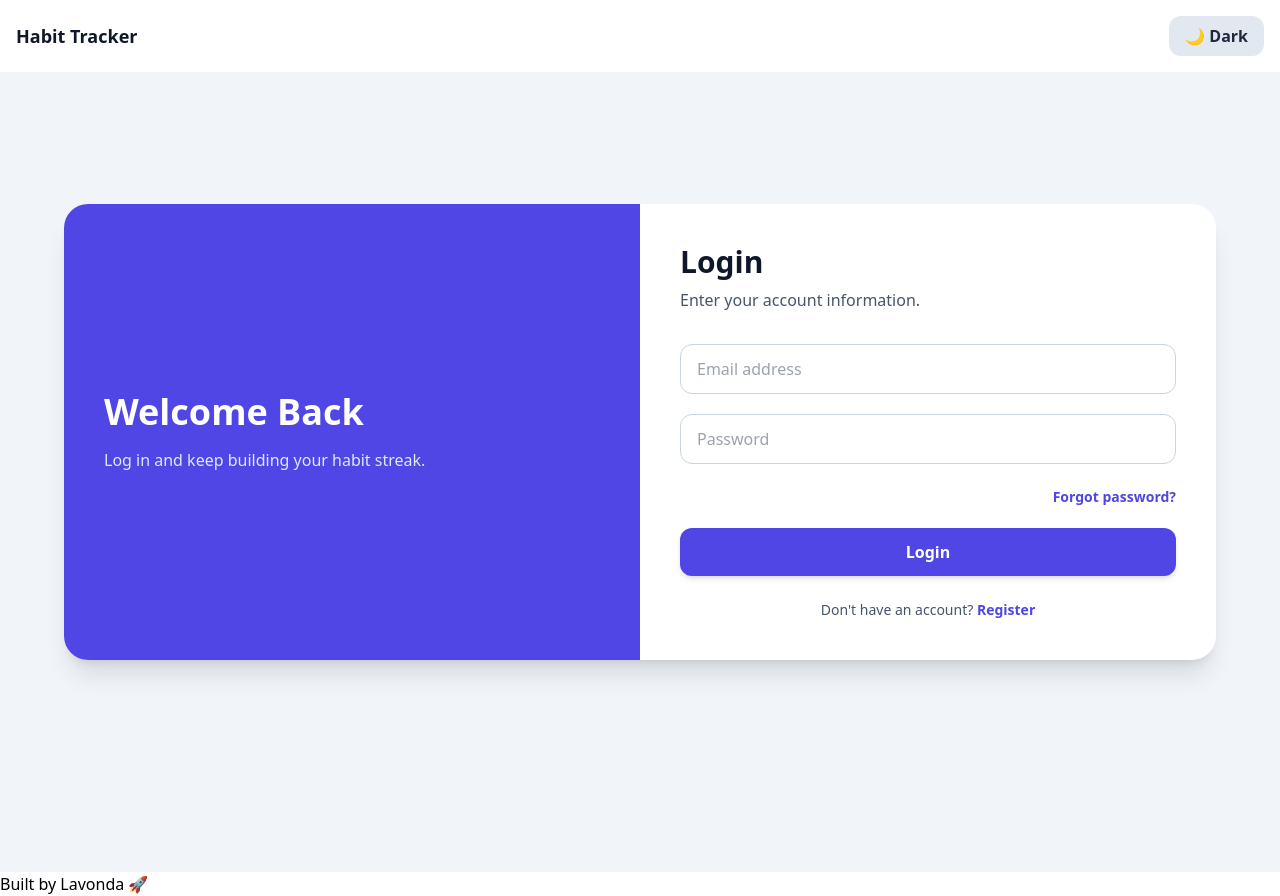
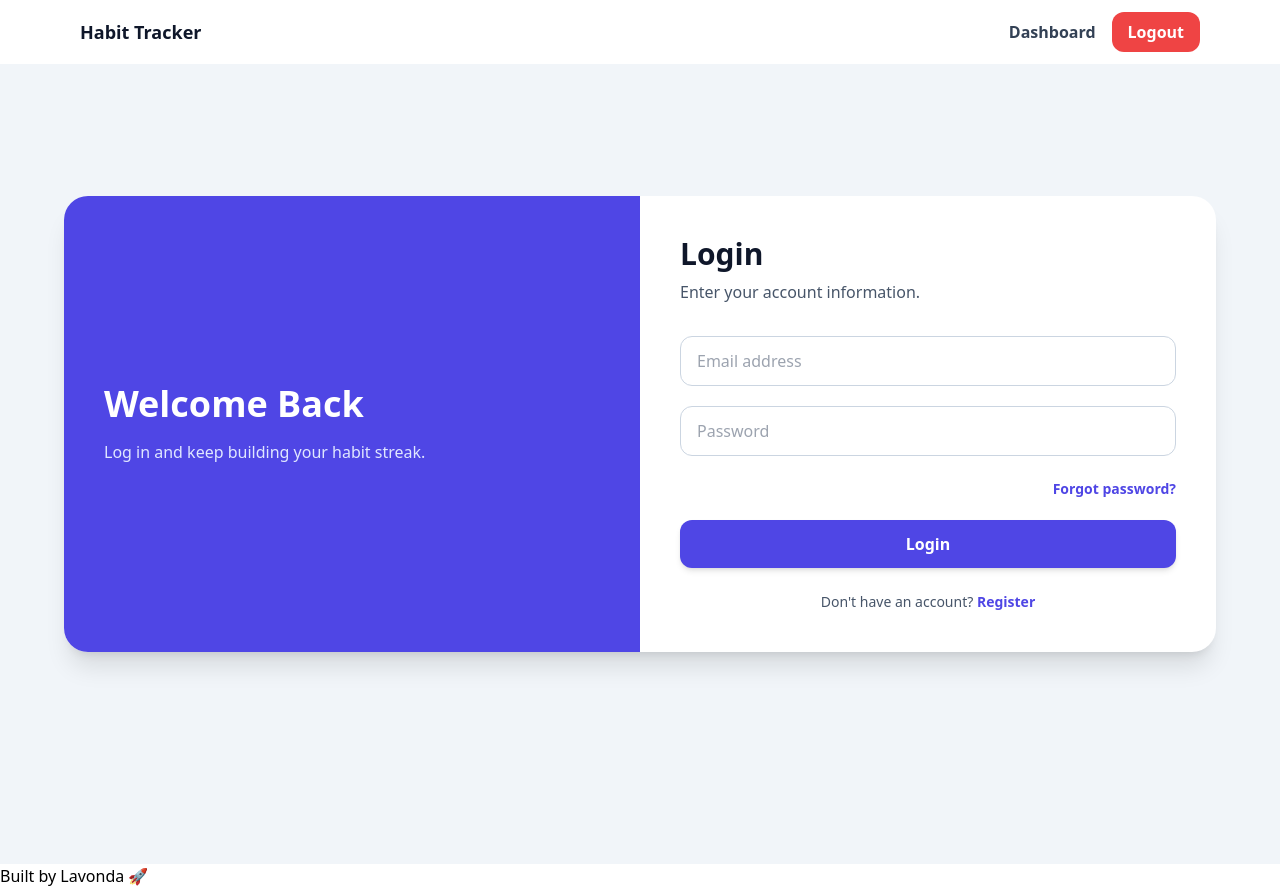
Before and after one commit to lavondamaxwell1-cpu/Habit_Tracker, a React (Vite) app in the folder client/: page /login in a window 1280 px wide. Built offline with nearby package versions, Linux system fonts and the light colour scheme; no server answers.

Commit message:
remove dark mode

```diff
--- a/client/src/components/HabitCardWithProgress.jsx
+++ b/client/src/components/HabitCardWithProgress.jsx
@@ -1,4 +1,4 @@
-import { motion } from "framer-motion";
+
 
 export default function HabitCardWithProgress({
   habit,
@@ -17,41 +17,29 @@ export default function HabitCardWithProgress({
   const missed = last && now - last > 1000 * 60 * 60 * 24 * 1.5;
 
  return (
-    <motion.div
-      initial={{ opacity: 0, y: 12 }}
-      animate={{ opacity: 1, y: 0 }}
-      transition={{ duration: 0.25 }}
-      className="rounded-2xl bg-white p-5 shadow-md dark:bg-slate-900"
-    >
-      <h2 className="text-xl font-bold text-slate-900 dark:text-white">
-        {habit.title}
-      </h2>
+   <div className="rounded-2xl bg-white p-5 shadow-md transition hover:-translate-y-1 hover:shadow-lg">
+     <h2 className="text-xl font-bold text-slate-900">{habit.title}</h2>
 
+     {/* Progress */}
      <div className="mt-4 h-3 overflow-hidden rounded-full bg-slate-200">
        <div
-           className="text-sm text-slate-600 dark:text-slate-300">
+         className="h-full rounded-full bg-indigo-600 transition-all"
          style={{ width: `${progress}%` }}
-        </div>
+       />
      </div>
 
      <div className="mt-2 flex justify-between text-sm font-semibold">
-        <span className="text-slate-600 dark:text-slate-300">Progress</span>
+       <span className="text-slate-600">Progress</span>
        <span className="text-indigo-600">{progress}%</span>
      </div>
 
+     {/* Streaks */}
      <div className="mt-4 grid grid-cols-2 gap-3">
        <div className="rounded-xl bg-orange-50 p-3 text-center">
          <p className="text-sm font-semibold text-orange-600">🔥 Streak</p>
-
-          <motion.p
-            key={habit.streak}
-            initial={{ scale: 0.6 }}
-            animate={{ scale: 1 }}
-            transition={{ type: "spring", stiffness: 300 }}
-            className="text-xl font-bold text-orange-700"
-          >
+         <p className="text-xl font-bold text-orange-700">
            {habit.streak || 0}
-          </motion.p>
+         </p>
        </div>
 
        <div className="rounded-xl bg-purple-50 p-3 text-center">
@@ -62,6 +50,7 @@ export default function HabitCardWithProgress({
        </div>
      </div>
 
+     {/* Calendar */}
      <div className="mt-4">
        <p className="mb-2 text-sm font-semibold text-slate-700">
          Last 7 completions
@@ -84,14 +73,13 @@ export default function HabitCardWithProgress({
        </div>
      </div>
 
-      <motion.button
-        whileTap={{ scale: 0.95 }}
-        whileHover={{ scale: isCompletedToday ? 1 : 1.03 }}
+     {/* Complete Button */}
+     <button
        onClick={() => onComplete(habit)}
        disabled={isCompletedToday}
        className={`mt-5 w-full rounded-xl py-3 font-bold text-white ${
          isCompletedToday
-            ? "cursor-not-allowed bg-gray-400"
+           ? "bg-gray-400 cursor-not-allowed"
            : "bg-emerald-500 hover:bg-emerald-600"
        }`}
      >
@@ -100,14 +88,16 @@ export default function HabitCardWithProgress({
          : habit.streak === 0
            ? "Start Streak 🔥"
            : "Keep Streak Alive 🔥"}
-      </motion.button>
+     </button>
 
+     {/* Missed message */}
      {missed && (
        <p className="mt-2 text-sm font-semibold text-red-500">
          ❌ You missed a day — streak reset
        </p>
      )}
 
+     {/* Actions */}
      <div className="mt-4 flex gap-3">
        <button
          onClick={onEdit}
@@ -123,6 +113,6 @@ export default function HabitCardWithProgress({
          Delete
        </button>
      </div>
-    </motion.div>
+   </div>
  );
 }
--- a/client/src/components/Navbar.jsx
+++ b/client/src/components/Navbar.jsx
@@ -1,31 +1,36 @@
-import { useEffect, useState } from "react";
+import { Link, useNavigate } from "react-router-dom";
 
 function Navbar() {
-  const [dark, setDark] = useState(localStorage.getItem("theme") === "dark");
+  const navigate = useNavigate();
 
-  useEffect(() => {
-    if (dark) {
-      document.documentElement.classList.add("dark");
-      localStorage.setItem("theme", "dark");
-    } else {
-      document.documentElement.classList.remove("dark");
-      localStorage.setItem("theme", "light");
-    }
-  }, [dark]);
+  const handleLogout = () => {
+    localStorage.removeItem("token");
+    localStorage.removeItem("username");
+    navigate("/login");
+  };
 
   return (
-    <nav className="bg-white p-4 shadow dark:bg-slate-900">
-      <div className="flex justify-between items-center">
-        <h1 className="text-lg font-bold text-slate-900 dark:text-white">
-          Habit Tracker
-        </h1>
+    <nav className="bg-white shadow">
+      <div className="mx-auto flex max-w-6xl items-center justify-between px-4 py-3">
+        {/* Logo / Title */}
+        <h1 className="text-lg font-bold text-slate-900">Habit Tracker</h1>
 
-        <button
-          onClick={() => setDark((prev) => !prev)}
-          className="rounded-xl bg-slate-200 px-4 py-2 font-semibold text-slate-800 dark:bg-slate-700 dark:text-white"
-        >
-          {dark ? "☀️ Light" : "🌙 Dark"}
-        </button>
+        {/* Right Side */}
+        <div className="flex items-center gap-4">
+          <Link
+            to="/"
+            className="font-semibold text-slate-700 hover:text-indigo-600"
+          >
+            Dashboard
+          </Link>
+
+          <button
+            onClick={handleLogout}
+            className="rounded-xl bg-red-500 px-4 py-2 font-semibold text-white hover:bg-red-600"
+          >
+            Logout
+          </button>
+        </div>
       </div>
     </nav>
   );
--- a/client/src/pages/Dashboard.jsx
+++ b/client/src/pages/Dashboard.jsx
@@ -11,7 +11,7 @@ import HabitCardWithProgress from "../components/HabitCardWithProgress";
 import HabitModel from "../components/HabitModel";
 import EditHabitModal from "../components/EditHabitModal";
 import { toast } from "react-toastify";
-function Dashboard() {
+export default function Dashboard() {
   const [habits, setHabits] = useState([]);
   const [isHabitModelOpen, setIsHabitModelOpen] = useState(false);
   const [editingHabit, setEditingHabit] = useState(null);
@@ -86,7 +86,7 @@ function Dashboard() {
   const bestStreak = Math.max(...habits.map((h) => h.longestStreak || 0), 0);
 
   return (
-    <div className="min-h-screen bg-slate-100 dark:bg-slate-950">
+    <div className="min-h-screen bg-slate-100 px-4 py-8">
       <div className="mx-auto max-w-6xl">
         {/* HEADER */}
         <div className="mb-6 flex items-center justify-between">
@@ -101,12 +101,12 @@ function Dashboard() {
             onClick={() => setIsHabitModelOpen(true)}
             className="rounded-xl bg-indigo-600 px-5 py-3 font-semibold text-white shadow hover:bg-indigo-700"
           >
-            + Add Habit
+            ➕ New Habit
           </button>
         </div>
 
         {/* STATS */}
-        <div className="min-h-screen bg-slate-100 dark:bg-slate-950">
+        <div className="grid grid-cols-3 gap-4 mb-10">
           <div className="bg-white p-4 rounded-xl shadow text-center">
             <p className="text-sm text-slate-500">Habits</p>
             <p className="text-xl font-bold">{totalHabits}</p>
@@ -173,5 +173,3 @@ function Dashboard() {
     </div>
   );
 }
-
-export default Dashboard;
--- a/client/tailwind.config.js
+++ b/client/tailwind.config.js
@@ -1,6 +1,6 @@
 /** @type {import('tailwindcss').Config} */
 export default {
-  darkMode: "class",
+
   content: ["./index.html", "./src/**/*.{js,jsx,ts,tsx}"],
   theme: {
     extend: {},
```
Lines whose indentation alone changed are shown as unchanged.
